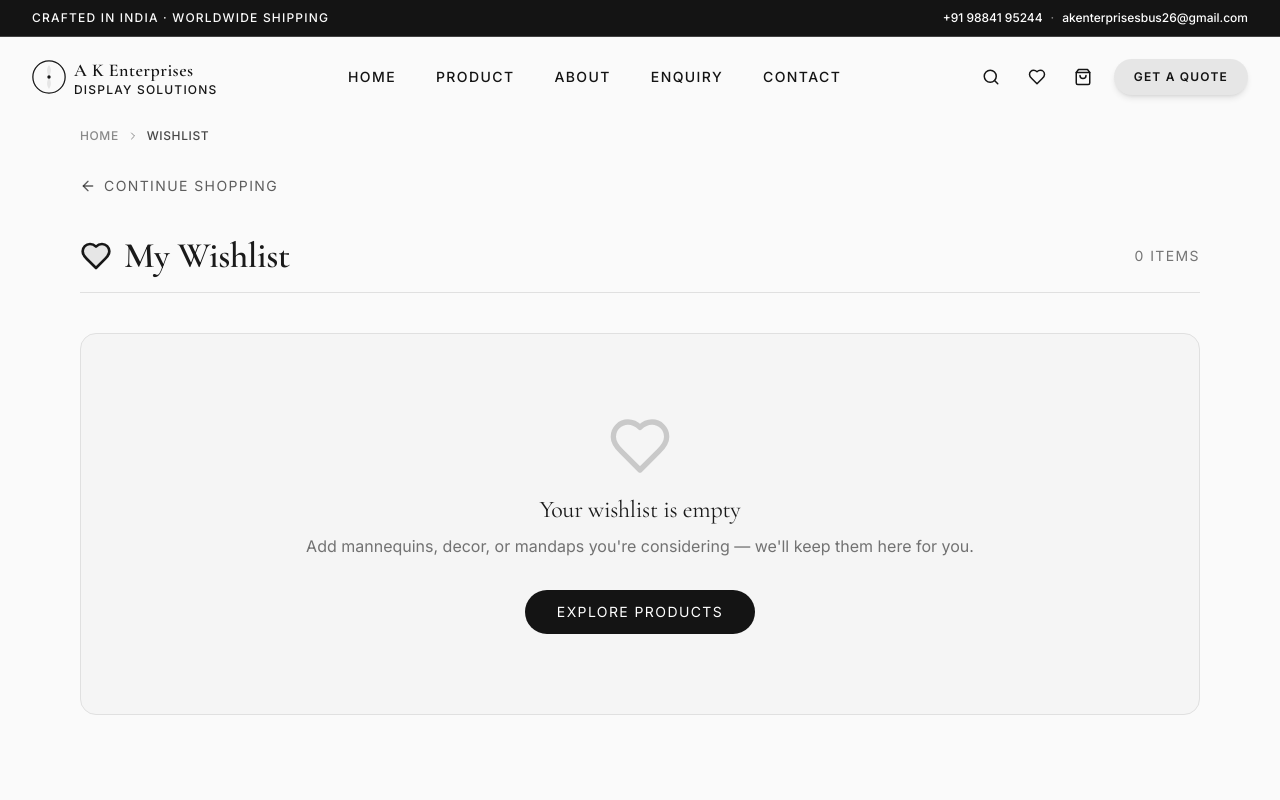
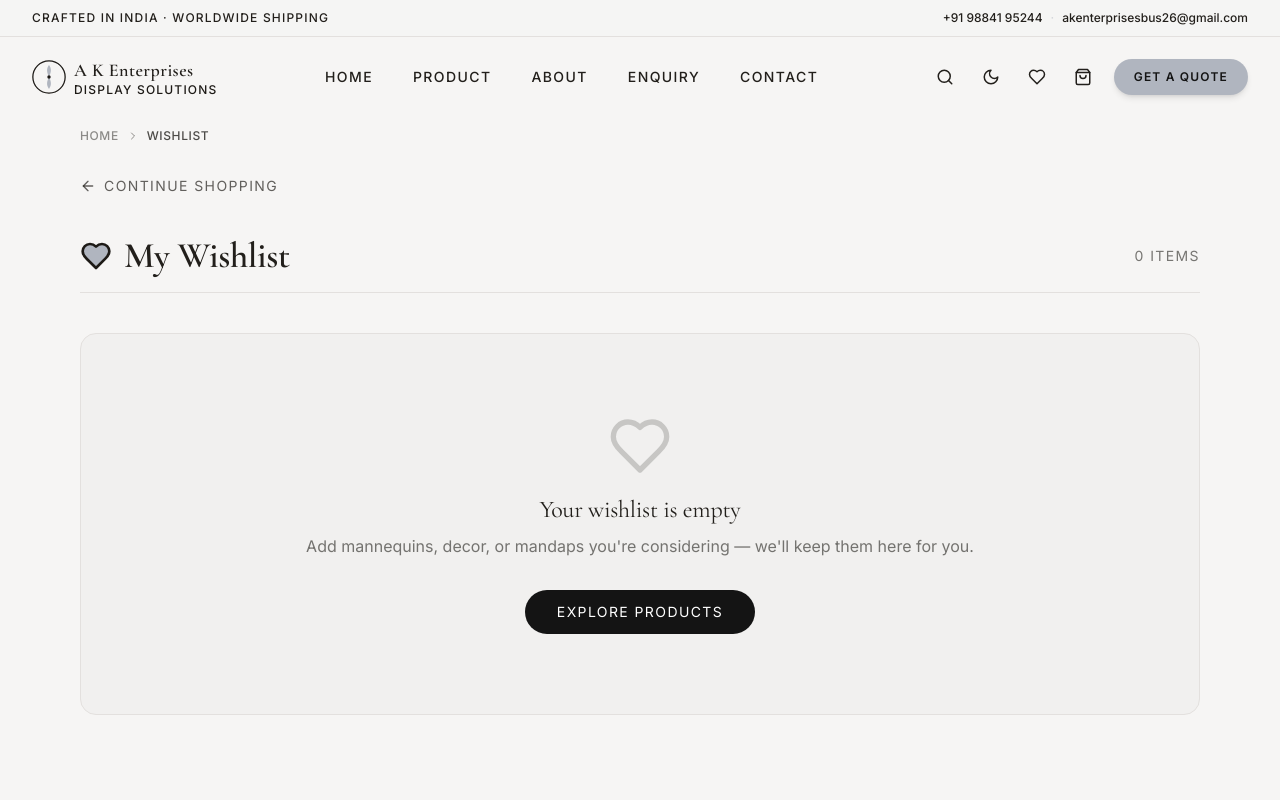
Before and after one commit to maalik1729-blip/Mannequin, a React (Vite) app: page /wishlist in a window 1280 px wide. Shown: the top 800 px of the page. Built offline with nearby package versions, Linux system fonts and the light colour scheme; the HTML template or start-up script is replaced by a standard one.

Commit message:
feat: add premium pearl silk and polished platinum light theme with smooth transition toggle

```diff
--- a/src/App.tsx
+++ b/src/App.tsx
@@ -16,6 +16,7 @@ import NotFound from "./pages/NotFound.tsx";
 import { CartProvider } from "./context/CartContext";
 import { WishlistProvider } from "./context/WishlistContext";
 import { CurrencyProvider } from "./context/CurrencyContext";
+import { ThemeProvider } from "./context/ThemeContext";
 import CartDrawer from "./components/site/CartDrawer";
 import Wishlist from "./pages/Wishlist";
 
@@ -23,6 +24,7 @@ const queryClient = new QueryClient();
 
 const App = () => (
   <QueryClientProvider client={queryClient}>
+    <ThemeProvider>
       <TooltipProvider>
         <Toaster />
         <Sonner />
@@ -51,6 +53,7 @@ const App = () => (
           </CurrencyProvider>
         </BrowserRouter>
       </TooltipProvider>
+    </ThemeProvider>
   </QueryClientProvider>
 );
 
--- a/src/components/site/Header.tsx
+++ b/src/components/site/Header.tsx
@@ -1,10 +1,11 @@
 import { useEffect, useRef, useState } from "react";
 import { useLocation } from "react-router-dom";
-import { Menu, X, Search, ShoppingBag, Heart } from "lucide-react";
+import { Menu, X, Search, ShoppingBag, Heart, Sun, Moon } from "lucide-react";
 import { PRODUCTS } from "@/data/products";
 import { useCart } from "@/context/CartContext";
 import { useWishlist } from "@/context/WishlistContext";
 import { useCurrency } from "@/context/CurrencyContext";
+import { useTheme } from "@/context/ThemeContext";
 
 const NAV = [
   { label: "Home", href: "/#home" },
@@ -44,14 +45,14 @@ export const Header = () => {
   const { totalItems, setCartOpen } = useCart();
   const { totalItems: totalWishlist } = useWishlist();
   const { format } = useCurrency();
+  const { theme, toggleTheme } = useTheme();
 
   const filtered = query.trim().length > 1
     ? PRODUCTS.filter((p) => p.name.toLowerCase().includes(query.toLowerCase()) || p.tag.toLowerCase().includes(query.toLowerCase()))
     : [];
 
-  const isDarkText = pathname !== "/" && !scrolled;
-  const textColor = isDarkText ? "text-obsidian" : "text-white";
-  const hoverBgClass = isDarkText ? "hover:bg-obsidian/10" : "hover:bg-white/10";
+  const textColor = "text-foreground";
+  const hoverBgClass = "hover:bg-foreground/10";
 
   useEffect(() => {
     const onScroll = () => setScrolled(window.scrollY > 20);
@@ -87,17 +88,17 @@ export const Header = () => {
   return (
     <>
     <header
-      className={`fixed top-0 inset-x-0 z-50 transition-smooth ${
+      className={`fixed top-0 inset-x-0 z-50 transition-all duration-500 ${
         scrolled
-          ? "bg-obsidian bg-obsidian/95 backdrop-blur-xl border-b border-gold/20 shadow-luxe"
+          ? "bg-background/95 backdrop-blur-xl border-b border-border shadow-luxe"
           : "bg-transparent"
       }`}
     >
       {/* Announcement bar — desktop only */}
-      <div className="hidden md:block bg-obsidian bg-obsidian/80 text-gold text-xs border-b border-gold/20 relative z-10">
+      <div className="hidden md:block bg-background/80 text-foreground text-xs border-b border-border relative z-10">
         <div className="container flex justify-between py-2.5">
           <span className="tracking-widest uppercase font-medium">Crafted in India · Worldwide Shipping</span>
-          <span className="text-white font-medium flex items-center gap-2">
+          <span className="font-medium flex items-center gap-2">
             <a href="tel:+919884195244" className="hover:text-gold transition-smooth">+91 98841 95244</a>
             <span className="text-gold/50">·</span>
             <a href="mailto:akenterprisesbus26@gmail.com" className="hover:text-gold transition-smooth">akenterprisesbus26@gmail.com</a>
@@ -125,7 +126,7 @@ export const Header = () => {
         <div className="flex items-center gap-1 md:gap-2 flex-shrink-0">
           {/* Desktop inline search bar */}
           {searchOpen ? (
-            <div className={`relative hidden sm:flex items-center gap-2 ${isDarkText ? 'bg-obsidian/5' : 'bg-white/10'} px-3 py-1.5 rounded-full`}>
+            <div className={`relative hidden sm:flex items-center gap-2 bg-foreground/10 px-3 py-1.5 rounded-full`}>
               <Search size={15} className="text-gold flex-shrink-0" />
               <input
                 ref={searchRef}
@@ -133,9 +134,9 @@ export const Header = () => {
                 onChange={(e) => setQuery(e.target.value)}
                 placeholder="Search products..."
                 aria-label="Search products"
-                className={`bg-transparent ${textColor} text-sm outline-none ${isDarkText ? 'placeholder:text-obsidian/40' : 'placeholder:text-white/40'} w-36 sm:w-44 lg:w-56`}
+                className={`bg-transparent ${textColor} text-sm outline-none placeholder:text-foreground/40 w-36 sm:w-44 lg:w-56`}
               />
-              <button onClick={() => setSearchOpen(false)} aria-label="Close search" className={`${isDarkText ? 'text-obsidian/60 hover:text-obsidian' : 'text-white/60 hover:text-white'} transition-smooth ml-1 rounded-full`}>
+              <button onClick={() => setSearchOpen(false)} aria-label="Close search" className="text-foreground/60 hover:text-foreground transition-smooth ml-1 rounded-full">
                 <X size={15} />
               </button>
               {query.trim().length > 1 && (
@@ -143,7 +144,7 @@ export const Header = () => {
                   role="listbox"
                   aria-label="Search results"
                   aria-live="polite"
-                  className="absolute top-full left-0 right-0 mt-2 bg-obsidian border border-gold/20 shadow-luxe z-[200] max-h-80 overflow-y-auto min-w-[300px]"
+                  className="absolute top-full left-0 right-0 mt-2 bg-background border border-border shadow-luxe z-[200] max-h-80 overflow-y-auto min-w-[300px]"
                 >
                   {filtered.length > 0 ? (
                     <ul>
@@ -152,20 +153,20 @@ export const Header = () => {
                           <a
                             href={`/product/${p.id}`}
                             onClick={() => { setSearchOpen(false); setQuery(""); }}
-                            className="flex items-center gap-3 px-4 py-3 hover:bg-white/10 transition-smooth"
+                            className="flex items-center gap-3 px-4 py-3 hover:bg-muted transition-smooth"
                           >
-                            <img src={p.img} alt={p.name} className="w-10 h-10 object-contain bg-white/5 flex-shrink-0" />
+                            <img src={p.img} alt={p.name} className="w-10 h-10 object-contain bg-foreground/5 flex-shrink-0" />
                             <div>
-                              <div className="text-white text-sm font-semibold">{p.name}</div>
+                              <div className="text-foreground text-sm font-semibold">{p.name}</div>
                               <div className="text-gold text-xs uppercase tracking-widest">{p.tag}</div>
-                              <div className="text-white/60 text-xs">{format(p.priceINR)}{p.priceSuffix ? ` ${p.priceSuffix}` : ""}</div>
+                              <div className="text-foreground/60 text-xs">{format(p.priceINR)}{p.priceSuffix ? ` ${p.priceSuffix}` : ""}</div>
                             </div>
                           </a>
                         </li>
                       ))}
                     </ul>
                   ) : (
-                    <p className="text-white/50 text-sm text-center py-6">No results for "{query}"</p>
+                    <p className="text-foreground/50 text-sm text-center py-6">No results for "{query}"</p>
                   )}
                 </div>
               )}
@@ -179,6 +180,15 @@ export const Header = () => {
               <Search size={18} />
             </button>
           )}
+
+          {/* Theme Switcher */}
+          <button
+            onClick={toggleTheme}
+            aria-label={`Switch to ${theme === "light" ? "dark" : "light"} theme`}
+            className={`p-2.5 rounded-full ${textColor} hover:text-gold ${hoverBgClass} transition-all duration-300`}
+          >
+            {theme === "light" ? <Moon size={18} /> : <Sun size={18} />}
+          </button>
 
           {/* Wishlist — desktop only */}
           <a
@@ -211,7 +221,7 @@ export const Header = () => {
           {/* Get a Quote — tablet+ */}
           <a
             href="/request-quote"
-            className="hidden md:inline-flex ml-1 px-4 xl:px-5 py-2.5 text-xs uppercase tracking-widest bg-gold text-obsidian font-bold rounded-full hover:bg-white transition-smooth shadow-md whitespace-nowrap"
+            className="hidden md:inline-flex ml-1 px-4 xl:px-5 py-2.5 text-xs uppercase tracking-widest bg-gold text-obsidian font-bold rounded-full hover:bg-white hover:text-obsidian transition-smooth shadow-md whitespace-nowrap"
           >
             Get a Quote
           </a>
@@ -234,19 +244,19 @@ export const Header = () => {
       <div className="lg:hidden">
         {/* Backdrop */}
         <div
-          className="fixed inset-0 z-[250] bg-obsidian/70 backdrop-blur-sm"
+          className="fixed inset-0 z-[250] bg-foreground/40 backdrop-blur-sm"
           onClick={() => setOpen(false)}
           aria-hidden="true"
         />
         {/* Drawer panel */}
-        <div className="fixed right-0 top-0 h-full w-72 z-[300] bg-obsidian flex flex-col shadow-luxe">
+        <div className="fixed right-0 top-0 h-full w-72 z-[300] bg-background flex flex-col shadow-luxe">
           {/* Drawer header */}
-          <div className="flex items-center justify-between px-5 py-4 border-b border-white/10">
-            <Logo textColor="text-white" />
+          <div className="flex items-center justify-between px-5 py-4 border-b border-border">
+            <Logo textColor="text-foreground" />
             <button
               onClick={() => setOpen(false)}
               aria-label="Close menu"
-              className="p-2 rounded-full text-white hover:bg-white/10 transition-smooth"
+              className="p-2 rounded-full text-foreground hover:bg-muted transition-smooth"
             >
               <X size={20} />
             </button>
@@ -259,18 +269,18 @@ export const Header = () => {
                 key={n.label}
                 href={n.href}
                 onClick={() => setOpen(false)}
-                className="flex items-center py-3 px-2 text-sm uppercase tracking-widest font-medium text-white hover:text-gold hover:bg-white/5 rounded-lg transition-smooth"
+                className="flex items-center py-3 px-2 text-sm uppercase tracking-widest font-medium text-foreground hover:text-gold hover:bg-muted rounded-lg transition-smooth"
               >
                 {n.label}
               </a>
             ))}
           </nav>
 
-          <div className="border-t border-white/10 mx-5 my-2" />
+          <div className="border-t border-border mx-5 my-2" />
 
           {/* Search */}
           <div className="px-5 pb-3">
-            <div className="flex items-center gap-2 bg-white/10 rounded-lg px-3 py-2.5">
+            <div className="flex items-center gap-2 bg-muted rounded-lg px-3 py-2.5">
               <Search size={14} className="text-gold flex-shrink-0" />
               <input
                 ref={mobileSearchRef}
@@ -278,10 +288,10 @@ export const Header = () => {
                 onChange={(e) => setQuery(e.target.value)}
                 placeholder="Search products…"
                 aria-label="Search products"
-                className="bg-transparent text-white text-sm outline-none placeholder:text-white/40 w-full"
+                className="bg-transparent text-foreground text-sm outline-none placeholder:text-foreground/40 w-full"
               />
               {query && (
-                <button onClick={() => setQuery("")} aria-label="Clear search" className="text-white/40 hover:text-white transition-smooth">
+                <button onClick={() => setQuery("")} aria-label="Clear search" className="text-foreground/40 hover:text-foreground transition-smooth">
                   <X size={13} />
                 </button>
               )}
@@ -293,27 +303,27 @@ export const Header = () => {
                     key={p.id}
                     href={`/product/${p.id}`}
                     onClick={() => { setOpen(false); setQuery(""); }}
-                    className="flex items-center gap-3 px-2 py-2 hover:bg-white/10 rounded-lg transition-smooth"
+                    className="flex items-center gap-3 px-2 py-2 hover:bg-muted rounded-lg transition-smooth"
                   >
-                    <img src={p.img} alt={p.name} className="w-8 h-8 object-contain bg-white/5 rounded flex-shrink-0" />
+                    <img src={p.img} alt={p.name} className="w-8 h-8 object-contain bg-foreground/5 rounded flex-shrink-0" />
                     <div className="min-w-0">
-                      <div className="text-white text-xs font-semibold truncate">{p.name}</div>
+                      <div className="text-foreground text-xs font-semibold truncate">{p.name}</div>
                       <div className="text-gold text-xs uppercase tracking-widest">{p.tag}</div>
                     </div>
                   </a>
                 )) : (
-                  <p className="text-white/40 text-xs px-2 py-1">No results for "{query}"</p>
+                  <p className="text-foreground/40 text-xs px-2 py-1">No results for "{query}"</p>
                 )}
               </div>
             )}
           </div>
 
           {/* Wishlist */}
-          <div className="border-t border-white/10 mx-5" />
+          <div className="border-t border-border mx-5" />
           <a
             href="/wishlist"
             onClick={() => setOpen(false)}
-            className="flex items-center justify-between mx-5 py-3.5 text-sm uppercase tracking-widest font-medium text-white hover:text-gold transition-smooth"
+            className="flex items-center justify-between mx-5 py-3.5 text-sm uppercase tracking-widest font-medium text-foreground hover:text-gold transition-smooth"
           >
             <span className="flex items-center gap-3">
               <Heart size={16} /> Wishlist
@@ -329,15 +339,15 @@ export const Header = () => {
           <div className="flex-1" />
 
           {/* CTA + Contact */}
-          <div className="px-5 pb-6 space-y-4 border-t border-white/10 pt-5">
+          <div className="px-5 pb-6 space-y-4 border-t border-border pt-5">
             <a
               href="/request-quote"
               onClick={() => setOpen(false)}
-              className="w-full flex items-center justify-center bg-gold text-obsidian py-3 rounded-full font-bold uppercase tracking-widest text-sm hover:bg-white transition-smooth"
+              className="w-full flex items-center justify-center bg-gold text-obsidian py-3 rounded-full font-bold uppercase tracking-widest text-sm hover:bg-white hover:text-obsidian transition-smooth"
             >
               Get a Quote
             </a>
-            <div className="space-y-1.5 text-xs text-white/50">
+            <div className="space-y-1.5 text-xs text-foreground/50">
               <a href="tel:+919884195244" className="block hover:text-gold transition-smooth">+91 98841 95244</a>
               <a href="mailto:akenterprisesbus26@gmail.com" className="block hover:text-gold transition-smooth truncate">akenterprisesbus26@gmail.com</a>
             </div>
--- a/src/components/site/Marquee.tsx
+++ b/src/components/site/Marquee.tsx
@@ -14,7 +14,7 @@ const Star = () => (
 );
 
 export const Marquee = () => (
-  <div className="bg-obsidian text-white border-y border-white/20 overflow-hidden">
+  <div className="bg-background text-foreground border-y border-border overflow-hidden transition-all duration-500">
     <div className="flex marquee-track whitespace-nowrap py-5">
       {[...ITEMS, ...ITEMS, ...ITEMS, ...ITEMS].map((t, i) => (
         <span key={i} className="flex items-center gap-6 px-6 font-display text-2xl md:text-3xl font-semibold">
--- /dev/null
+++ b/src/context/ThemeContext.tsx
@@ -0,0 +1,53 @@
+import { createContext, useContext, useState, useEffect, ReactNode } from "react";
+
+type Theme = "light" | "dark";
+
+interface ThemeContextType {
+  theme: Theme;
+  toggleTheme: () => void;
+}
+
+const ThemeContext = createContext<ThemeContextType | null>(null);
+
+export const ThemeProvider = ({ children }: { children: ReactNode }) => {
+  const [theme, setTheme] = useState<Theme>(() => {
+    try {
+      const stored = localStorage.getItem("ak-theme");
+      if (stored === "light" || stored === "dark") return stored;
+      return "light";
+    } catch {
+      return "light";
+    }
+  });
+
+  useEffect(() => {
+    try {
+      localStorage.setItem("ak-theme", theme);
+    } catch (e) {
+      console.warn("Could not save theme to localStorage", e);
+    }
+
+    const root = window.document.documentElement;
+    if (theme === "dark") {
+      root.classList.add("dark");
+    } else {
+      root.classList.remove("dark");
+    }
+  }, [theme]);
+
+  const toggleTheme = () => {
+    setTheme((prev) => (prev === "light" ? "dark" : "light"));
+  };
+
+  return (
+    <ThemeContext.Provider value={{ theme, toggleTheme }}>
+      {children}
+    </ThemeContext.Provider>
+  );
+};
+
+export const useTheme = () => {
+  const ctx = useContext(ThemeContext);
+  if (!ctx) throw new Error("useTheme must be used within ThemeProvider");
+  return ctx;
+};
--- a/src/index.css
+++ b/src/index.css
@@ -8,99 +8,101 @@ All colors MUST be HSL.
 
 @layer base {
   :root {
-    /* Monochromatic Couture — Alabaster White + Matte Onyx Black + Brushed Platinum Accent
-       Strips all warm gold/linen tones for a cool, sleek, high-fashion editorial look. */
-    --background: 0 0% 98%;
-    --foreground: 0 0% 10%;
+    /* Pearl Silk Couture — Soft Silk + Delicate Pearl + Matte Espresso + Polished Platinum
+       A curated light theme that blends organic luxury warmth with crisp, gold-free couture accents. */
+    --background: 30 8% 96%; /* Soft Silk Pearl */
+    --foreground: 30 12% 12%; /* Matte Espresso Obsidian */
 
-    --card: 0 0% 100%;
-    --card-foreground: 0 0% 10%;
+    --card: 30 8% 98%; /* Delicate Pearl Silk */
+    --card-foreground: 30 12% 12%;
 
-    --popover: 0 0% 100%;
-    --popover-foreground: 0 0% 10%;
+    --popover: 30 8% 98%;
+    --popover-foreground: 30 12% 12%;
 
-    --primary: 0 0% 9%;
-    --primary-foreground: 0 0% 98%;
+    --primary: 30 12% 10%;
+    --primary-foreground: 30 8% 96%;
 
-    --secondary: 0 0% 93%;
-    --secondary-foreground: 0 0% 10%;
+    --secondary: 30 8% 91%; /* Brushed Pearl Secondary */
+    --secondary-foreground: 30 12% 12%;
 
-    --muted: 0 0% 90%;
-    --muted-foreground: 0 0% 45%;
+    --muted: 30 8% 89%;
+    --muted-foreground: 30 6% 45%;
 
-    --accent: 0 0% 15%;
-    --accent-foreground: 0 0% 98%;
+    --accent: 30 12% 15%;
+    --accent-foreground: 30 8% 96%;
 
-    --gold: 0 0% 90%; /* Premium Platinum Silver for high-contrast buttons & tags */
-    --gold-soft: 0 0% 94%; /* Crisp off-white/light gray */
+    --gold: 220 10% 72%; /* Polished Metallic Platinum Silver */
+    --gold-soft: 30 8% 90%; /* Soft Brushed Silver Accent */
     --obsidian: 0 0% 8%; /* Pure Onyx Black */
-    --ivory: 0 0% 98%; /* Alabaster White */
+    --ivory: 30 8% 96%; /* Soft Silk Base */
 
-    --gradient-gold: linear-gradient(135deg, hsl(0 0% 82%), hsl(0 0% 45%)); /* Polished Platinum Silver gradient */
+    --gradient-gold: linear-gradient(135deg, hsl(220 12% 82%), hsl(220 10% 55%)); /* Polished Platinum Silver gradient */
     --gradient-dark: linear-gradient(180deg, hsl(0 0% 8%), hsl(0 0% 18%));
-    --gradient-fade: linear-gradient(180deg, hsl(0 0% 98% / 0), hsl(0 0% 98% / 1));
-    --shadow-luxe: 0 30px 80px -20px hsl(0 0% 0% / 0.15);
-    --shadow-soft: 0 10px 40px -10px hsl(0 0% 0% / 0.05);
+    --gradient-fade: linear-gradient(180deg, hsl(30 8% 96% / 0), hsl(30 8% 96% / 1));
+    --shadow-luxe: 0 30px 80px -20px hsl(30 12% 10% / 0.12);
+    --shadow-soft: 0 10px 40px -10px hsl(30 12% 10% / 0.04);
     --transition-smooth: cubic-bezier(0.22, 1, 0.36, 1);
 
     --destructive: 0 72% 51%;
     --destructive-foreground: 0 0% 98%;
 
-    --border: 0 0% 88%;
-    --input: 0 0% 88%;
-    --ring: 0 0% 15%;
+    --border: 30 8% 88%;
+    --input: 30 8% 88%;
+    --ring: 30 12% 15%;
 
     --radius: 0.75rem;
 
-    --sidebar-background: 0 0% 98%;
-    --sidebar-foreground: 0 0% 26.1%;
-    --sidebar-primary: 0 0% 10%;
-    --sidebar-primary-foreground: 0 0% 98%;
-    --sidebar-accent: 0 0% 95.9%;
-    --sidebar-accent-foreground: 0 0% 10%;
-    --sidebar-border: 0 0% 91%;
-    --sidebar-ring: 0 0% 59.8%;
+    --sidebar-background: 30 8% 96%;
+    --sidebar-foreground: 30 12% 26%;
+    --sidebar-primary: 30 12% 10%;
+    --sidebar-primary-foreground: 30 8% 96%;
+    --sidebar-accent: 30 8% 92%;
+    --sidebar-accent-foreground: 30 12% 10%;
+    --sidebar-border: 30 8% 89%;
+    --sidebar-ring: 30 12% 60%;
   }
 
   .bg-obsidian, .dark {
-    --background: 0 0% 8%;
-    --foreground: 0 0% 98%;
+    /* Espresso Obsidian Couture — Symmetrical dark theme matching Pearl Silk & Platinum Silver.
+       Replaces cold pure blacks and white grays with deep luxury espresso and pearl details. */
+    --background: 30 12% 7%; /* Deep Espresso Obsidian */
+    --foreground: 30 8% 92%; /* Soft Pearl Silk Text */
 
-    --card: 0 0% 8%;
-    --card-foreground: 0 0% 98%;
+    --card: 30 10% 10%; /* Muted Espresso Silk */
+    --card-foreground: 30 8% 92%;
 
-    --popover: 0 0% 8%;
-    --popover-foreground: 0 0% 98%;
+    --popover: 30 10% 10%;
+    --popover-foreground: 30 8% 92%;
 
-    --primary: 0 0% 98%;
-    --primary-foreground: 0 0% 10%;
+    --primary: 30 8% 92%;
+    --primary-foreground: 30 12% 7%;
 
-    --secondary: 0 0% 15%;
-    --secondary-foreground: 0 0% 98%;
+    --secondary: 30 8% 13%;
+    --secondary-foreground: 30 8% 92%;
 
-    --muted: 0 0% 15%;
-    --muted-foreground: 0 0% 65%;
+    --muted: 30 8% 13%;
+    --muted-foreground: 30 6% 65%;
 
-    --accent: 0 0% 98%;
-    --accent-foreground: 0 0% 10%;
+    --accent: 30 8% 92%;
+    --accent-foreground: 30 12% 7%;
 
-    --gold: 0 0% 98%; /* Replaced gold with clean high-contrast off-white in dark containers */
-    --gold-soft: 0 0% 20%; /* Dark platinum silver/slate gray */
+    --gold: 220 10% 72%; /* Symmetrical Polished Platinum Silver */
+    --gold-soft: 30 8% 18%; /* Subtle Espresso Sand Accent */
 
     --destructive: 0 62.8% 30.6%;
     --destructive-foreground: 0 0% 98%;
 
-    --border: 0 0% 15%;
-    --input: 0 0% 15%;
-    --ring: 0 0% 83.9%;
-    --sidebar-background: 0 0% 10%;
-    --sidebar-foreground: 0 0% 95.9%;
-    --sidebar-primary: 0 0% 98%;
-    --sidebar-primary-foreground: 0 0% 10%;
-    --sidebar-accent: 0 0% 15%;
-    --sidebar-accent-foreground: 0 0% 95.9%;
-    --sidebar-border: 0 0% 15%;
-    --sidebar-ring: 0 0% 83.9%;
+    --border: 30 8% 14%;
+    --input: 30 8% 14%;
+    --ring: 30 8% 83%;
+    --sidebar-background: 30 12% 9%;
+    --sidebar-foreground: 30 8% 95%;
+    --sidebar-primary: 30 8% 92%;
+    --sidebar-primary-foreground: 30 12% 7%;
+    --sidebar-accent: 30 8% 14%;
+    --sidebar-accent-foreground: 30 8% 95%;
+    --sidebar-border: 30 8% 14%;
+    --sidebar-ring: 30 8% 83%;
   }
 }
 
@@ -112,6 +114,14 @@ All colors MUST be HSL.
   body {
     @apply bg-background text-foreground antialiased;
     font-family: 'Inter', system-ui, sans-serif;
+  }
+
+  html, body, header, section, footer, div, span, p, h1, h2, h3, h4, a, button, input, select, textarea {
+    transition: background-color 500ms cubic-bezier(0.22, 1, 0.36, 1),
+                color 500ms cubic-bezier(0.22, 1, 0.36, 1),
+                border-color 500ms cubic-bezier(0.22, 1, 0.36, 1),
+                fill 500ms cubic-bezier(0.22, 1, 0.36, 1),
+                stroke 500ms cubic-bezier(0.22, 1, 0.36, 1);
   }
 
   h1, h2, h3, h4, .font-display {
@@ -177,11 +187,11 @@ All colors MUST be HSL.
      plus a barely-there film grain overlay for paper/print texture. */
   .product-frame {
     background:
-      radial-gradient(120% 80% at 50% 0%, hsl(0 0% 98%) 0%, hsl(0 0% 93%) 55%, hsl(0 0% 88%) 100%);
+      radial-gradient(120% 80% at 50% 0%, hsl(30 8% 98%) 0%, hsl(30 8% 92%) 55%, hsl(30 8% 85%) 100%);
     box-shadow:
-      inset 0 60px 60px -40px hsl(0 0% 100% / 0.7),
-      inset 0 -50px 70px -30px hsl(0 0% 0% / 0.06),
-      inset 0 0 0 1px hsl(0 0% 86% / 0.6);
+      inset 0 60px 60px -40px hsl(30 8% 100% / 0.7),
+      inset 0 -50px 70px -30px hsl(30 12% 12% / 0.05),
+      inset 0 0 0 1px hsl(30 8% 84% / 0.6);
     position: relative;
     isolation: isolate;
   }
```
Also changed, not shown: src/components/site/Enquiry.tsx (+22 -19 lines), src/components/site/Footer.tsx (+10 -10 lines), src/components/site/Hero.tsx (+23 -23 lines). Lines whose indentation alone changed are shown as unchanged.
